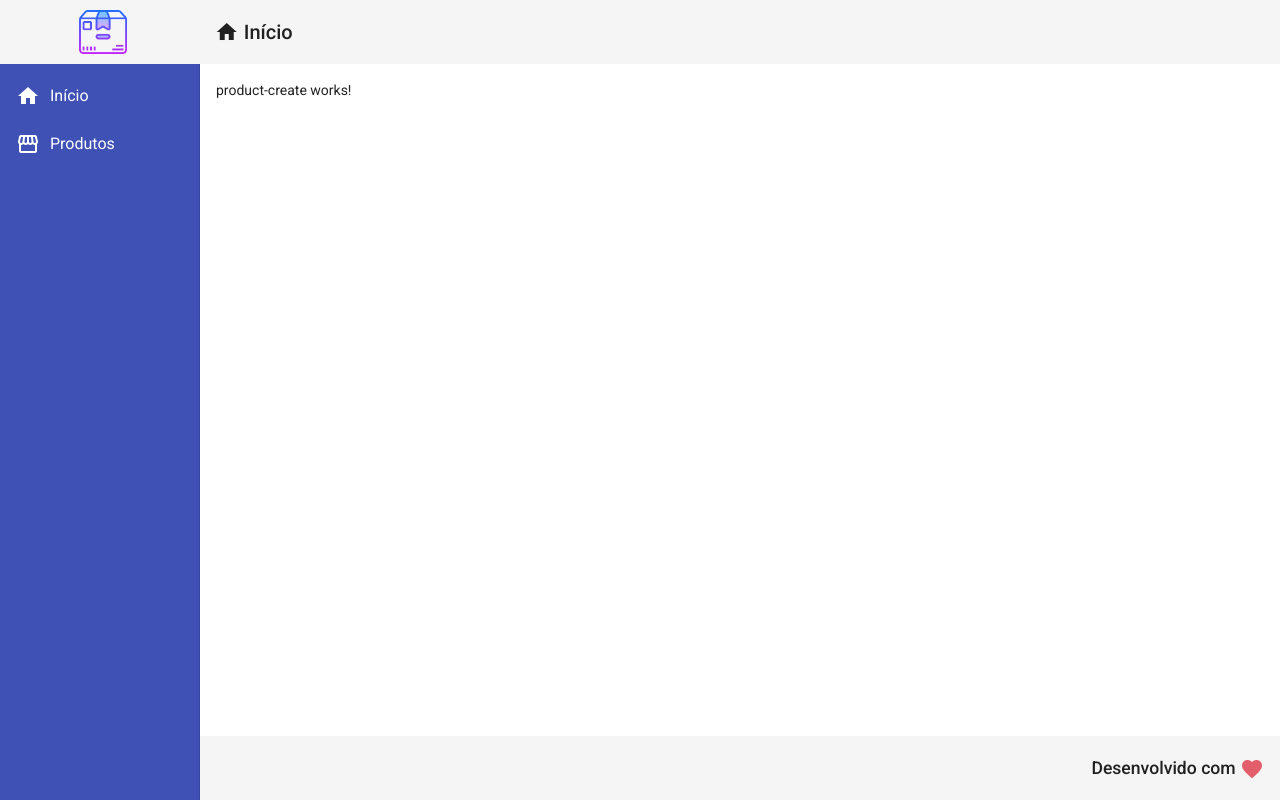
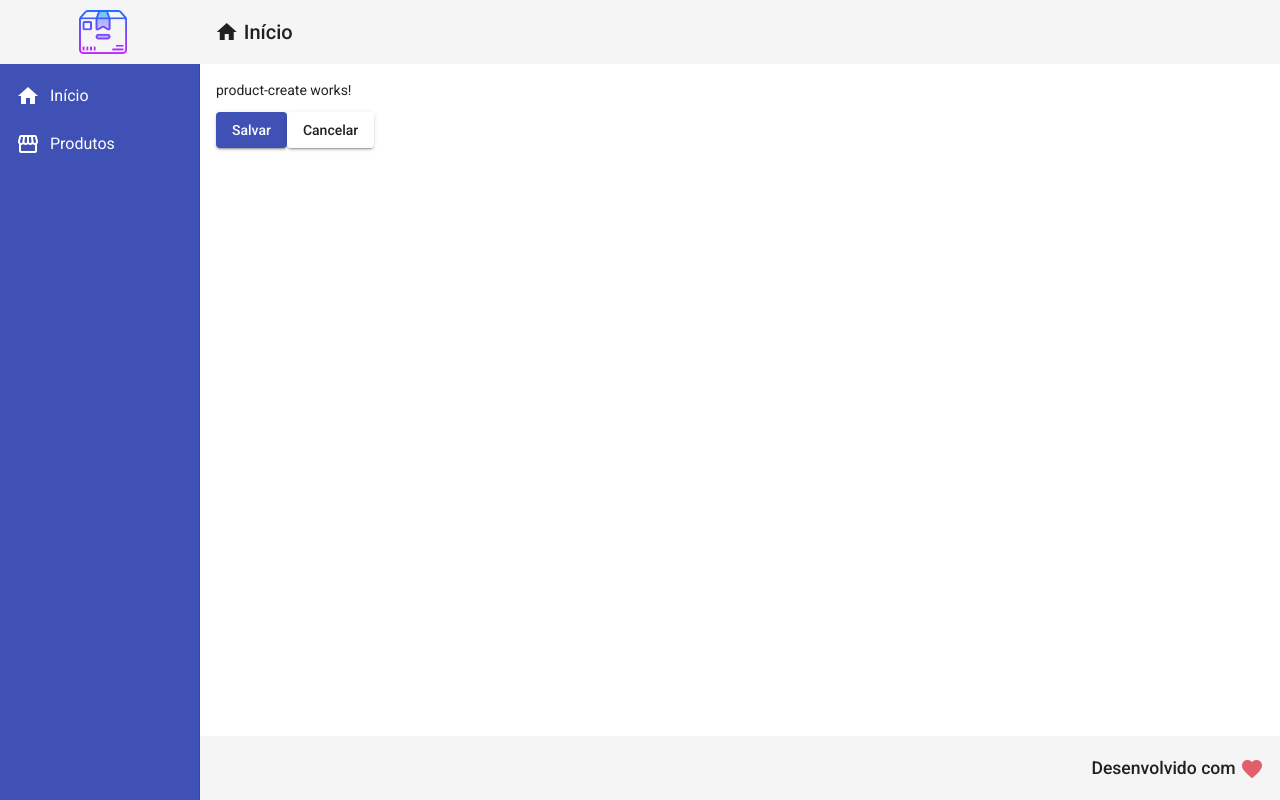
Before and after one commit to AfonsoMachado/crud-angular, an Angular app in the folder frontend/: page /products/create in a window 1280 px wide. Built offline with nearby package versions, Linux system fonts and the light colour scheme.

Commit message:
implementando o service do produto

```diff
--- a/frontend/src/app/app.module.ts
+++ b/frontend/src/app/app.module.ts
@@ -18,7 +18,8 @@
 import { MatListModule } from '@angular/material/list'
 import { MatSidenavModule } from "@angular/material/sidenav";
 import { MatCardModule } from "@angular/material/card";
-import { MatButton, MatButtonModule } from "@angular/material/button";
+import { MatButtonModule } from "@angular/material/button";
+import { MatSnackBarModule } from '@angular/material/snack-bar'
 
 // Diretivas
 import { RedDirective } from './derectives/red.directive';
@@ -46,7 +47,8 @@
     MatListModule,
     MatSidenavModule,
     MatCardModule,
-    MatButtonModule
+    MatButtonModule,
+    MatSnackBarModule
   ],
   providers: [],
   bootstrap: [AppComponent] //Inicialização do componente
--- a/frontend/src/app/components/product/product-create/product-create.component.html
+++ b/frontend/src/app/components/product/product-create/product-create.component.html
@@ -1 +1,9 @@
 <p>product-create works!</p>
+
+<button mat-raised-button (click)="createProduct()" color="primary">
+    Salvar
+</button>
+
+<button mat-raised-button (click)="cancel()">
+    Cancelar
+</button>
--- a/frontend/src/app/components/product/product-create/product-create.component.ts
+++ b/frontend/src/app/components/product/product-create/product-create.component.ts
@@ -1,4 +1,7 @@
+import { Product } from './../product.model';
 import { Component, OnInit } from '@angular/core';
+import { ProductService } from './../product.service'
+import { Router } from '@angular/router'
 
 @Component({
   selector: 'app-product-create',
@@ -7,9 +10,20 @@
 })
 export class ProductCreateComponent implements OnInit {
 
-  constructor() { }
+  constructor(private productService: ProductService, private router: Router) { }
 
   ngOnInit(): void {
   }
 
+  createProduct(): void {
+    this.productService.showMessage('Produto criado!')
+  }
+
+  /**
+   * Ao clicar em cancelar, volta para a tela de produtos
+   */
+  cancel(): void {
+    this.router.navigate(['/products'])
+  }
+
 }
--- a/frontend/src/app/components/product/product.model.ts
+++ b/frontend/src/app/components/product/product.model.ts
@@ -1,6 +1,6 @@
 // Atributos obrigatorios
 export interface Product {
-    id?: number
+    id?: number //opcional
     name: string
     price: number
 }
--- /dev/null
+++ b/frontend/src/app/components/product/product.service.ts
@@ -0,0 +1,20 @@
+import { Injectable } from '@angular/core';
+import { MatSnackBar } from '@angular/material/snack-bar'
+
+// Classe que pode ser injetada em outras classes
+@Injectable({
+  providedIn: 'root'
+})
+export class ProductService {
+
+  constructor(private snackBar: MatSnackBar) { }
+
+  showMessage(msg: string): void {
+    this.snackBar.open(msg, 'X', {
+      // Configuração do sackbar
+      duration: 3000,
+      horizontalPosition: "right",
+      verticalPosition: "top"
+    })
+  }
+}
```
